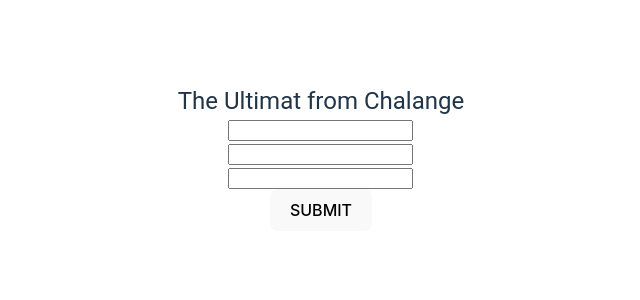
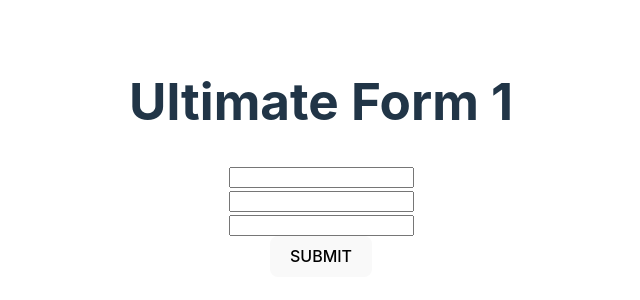
Before and after one commit to Harvester83/react-hook-form, a React (Vite) app: page / in a window 1280 px wide. Shown: the part 242-542 px from the top of the page, without its empty margins (319-959 px from the left). Built offline with nearby package versions, Linux system fonts and the light colour scheme.

Commit message:
Add onSubmit

```diff
--- a/src/App.jsx
+++ b/src/App.jsx
@@ -1,13 +1,13 @@
 //import React from 'react';
 import { BrowserRouter as Router, Routes, Route } from "react-router-dom";
 import "./App.css";
-import Header from "./Header";
+//import Header from "./Header";
 import MyForm from "./MyForm";
 
 const App = () => {
   return (
     <>
-      <Header />
+      {/* <Header /> */}
       <Router>
         <Routes>
           <Route exact path="/" element={<MyForm />} />
--- a/src/MyForm.jsx
+++ b/src/MyForm.jsx
@@ -1,13 +1,23 @@
 import { useForm } from "react-hook-form";
 import { DevTool } from "@hookform/devtools";
 
+
+let renderCount = 0;
+
 const MyForm = () => {
-  const { register, control } = useForm();
+  renderCount++;
+
+  const { register, control, handleSubmit } = useForm();
   // const { name, ref, onChange, onBlur } = register("username");
+
+  const onSubmit = (data) => {
+    console.log(data);
+  }
 
   return (
     <>
-      <form>
+      <h1>Ultimate Form {renderCount / 2}</h1>
+      <form onSubmit={handleSubmit(onSubmit)}>
         <div>
           <input id="username" type="text" {...register("username")} />
         </div>
--- a/src/main.jsx
+++ b/src/main.jsx
@@ -1,10 +1,13 @@
+import React from "react";
 import ReactDOM from "react-dom/client";
 import App from "./App.jsx";
 import "./index.css";
 import { DataProvider } from "./DataContext.jsx";
 
 ReactDOM.createRoot(document.getElementById("root")).render(
-  <DataProvider>
-    <App />
-  </DataProvider>
+  <React.StrictMode>
+    <DataProvider>
+      <App />
+    </DataProvider>
+  </React.StrictMode>
 );
```
